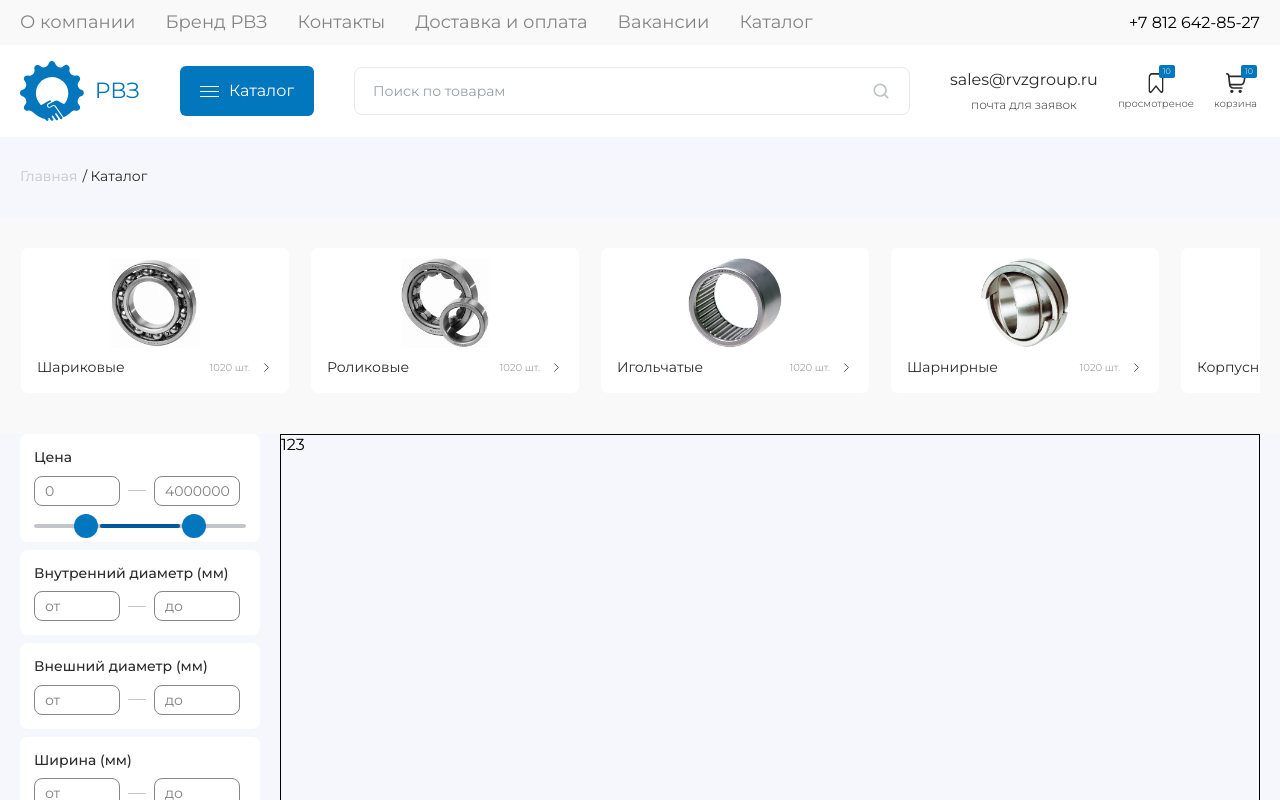
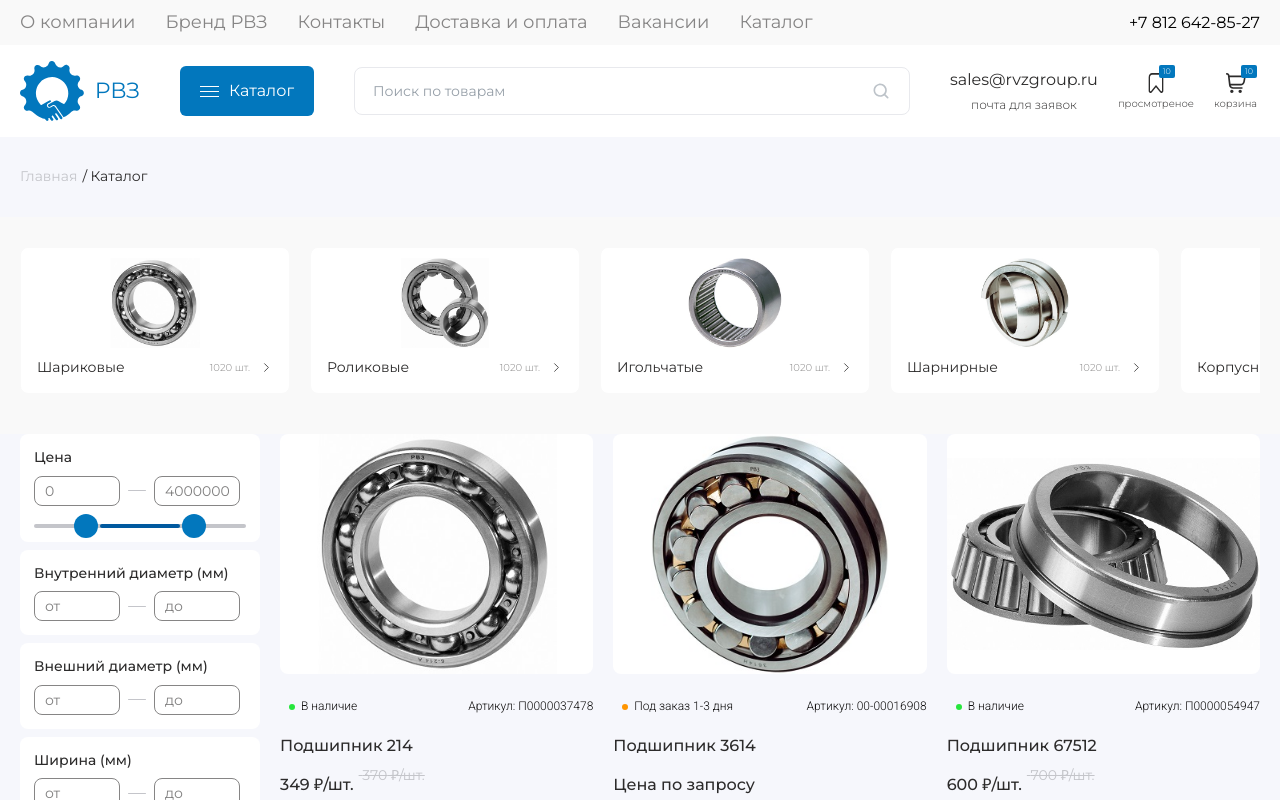
Before and after one commit to Niakrist/rvzgroup, a Next.js app: page /catalog in a window 1280 px wide. Shown: the top 800 px of the page. Built offline with nearby package versions, Linux system fonts and the light colour scheme.

Commit message:
feat: emplement Products.tsx

```diff
--- a/src/app/(shop)/catalog/CatalogPage.module.css
+++ b/src/app/(shop)/catalog/CatalogPage.module.css
@@ -12,3 +12,10 @@
   margin: 0 auto;
   padding: 0 20px;
 }
+
+@media (max-width: 921.9px) {
+  .container {
+    grid-template-columns: 1fr;
+    column-gap: 0px;
+  }
+}
--- a/src/components/PopularProduct/PopularProduct.props.ts
+++ b/src/components/PopularProduct/PopularProduct.props.ts
@@ -51,4 +51,74 @@ export const products: IProduct[] = [
     inStock: true,
     stock: 180,
   },
+  {
+    name: "Подшипник 214",
+    title: "Подшипник 214 - Купить в СПБ",
+    description: "Описание подшипника 214",
+    price: 349,
+    article: "П0000037499",
+    img: "ball-bearings.jpg",
+    inStock: true,
+    stock: 370,
+  },
+  {
+    name: "Подшипник 3614",
+    title: "Подшипник 3614 - Купить в СПБ",
+    description: "Описание подшипника 3614",
+    price: 0,
+    article: "00-00016998",
+    img: "spherical.jpg",
+    inStock: false,
+    stock: 0,
+  },
+  {
+    name: "Подшипник 67512",
+    title: "Подшипник 67512 - Купить в СПБ",
+    description: "Описание подшипника 67512",
+    price: 600,
+    article: "П0000054911",
+    img: "conical.jpg",
+    inStock: true,
+    stock: 700,
+  },
+  {
+    name: "Подшипник 309",
+    title: "Подшипник 309 - Купить в СПБ",
+    description: "Описание подшипника 309",
+    price: 260,
+    article: "П0000042112",
+    img: "open.jpg",
+    inStock: true,
+    stock: 0,
+  },
+  {
+    name: "Подшипник 8210",
+    title: "Подшипник 8210 - Купить в СПБ",
+    description: "Описание подшипника 8210",
+    price: 160,
+    article: "00-00016913",
+    img: "persistent.jpg",
+    inStock: true,
+    stock: 180,
+  },
+  {
+    name: "Подшипник 3614",
+    title: "Подшипник 3614 - Купить в СПБ",
+    description: "Описание подшипника 3614",
+    price: 0,
+    article: "00-00016914",
+    img: "spherical.jpg",
+    inStock: false,
+    stock: 0,
+  },
+  {
+    name: "Подшипник 67512",
+    title: "Подшипник 67512 - Купить в СПБ",
+    description: "Описание подшипника 67512",
+    price: 600,
+    article: "П0000054915",
+    img: "conical.jpg",
+    inStock: true,
+    stock: 700,
+  },
 ];
--- a/src/components/ProductItem/ProductItem.module.css
+++ b/src/components/ProductItem/ProductItem.module.css
@@ -1,5 +1,6 @@
 .card {
-  width: 300px;
+  min-width: 300px;
+  max-width: 100%;
   padding-bottom: 5px;
   /* padding: 10px;
   border-radius: 8px;
@@ -8,6 +9,8 @@
 
 .imgWrapper {
   margin-bottom: 20px;
+  background-color: var(--white);
+  border-radius: 8px;
 }
 
 .img {
--- a/src/components/Products/Products.module.css
+++ b/src/components/Products/Products.module.css
@@ -0,0 +1,18 @@
+.list {
+  display: grid;
+  grid-template-columns: 1fr 1fr 1fr;
+  gap: 40px 20px;
+}
+
+@media (max-width: 1239.9px) {
+  .list {
+    grid-template-columns: 1fr 1fr;
+  }
+}
+
+@media (max-width: 767.9px) {
+  .list {
+    gap: 0px 20px;
+    grid-template-columns: 1fr;
+  }
+}
--- a/src/components/Products/Products.tsx
+++ b/src/components/Products/Products.tsx
@@ -1,8 +1,21 @@
 import React from "react";
-// import styles from "./Products.module.css";
+import { products } from "../PopularProduct/PopularProduct.props";
+import styles from "./Products.module.css";
+import { IProduct } from "@/types/product";
+import { ProductItem } from "../ProductItem/ProductItem";
 
 const Products = () => {
-  return <div style={{ border: "1px solid black" }}>123</div>;
+  return (
+    <>
+      <ul className={styles.list}>
+        {products.map((product: IProduct) => (
+          <li key={product.article}>
+            <ProductItem product={product} />
+          </li>
+        ))}
+      </ul>
+    </>
+  );
 };
 
 export default Products;
--- a/src/components/SideBar/SideBar.module.css
+++ b/src/components/SideBar/SideBar.module.css
@@ -56,3 +56,9 @@
   background-color: var(--blue);
   cursor: pointer;
 }
+
+@media (max-width: 921.9px) {
+  .aside {
+    display: none;
+  }
+}
```
